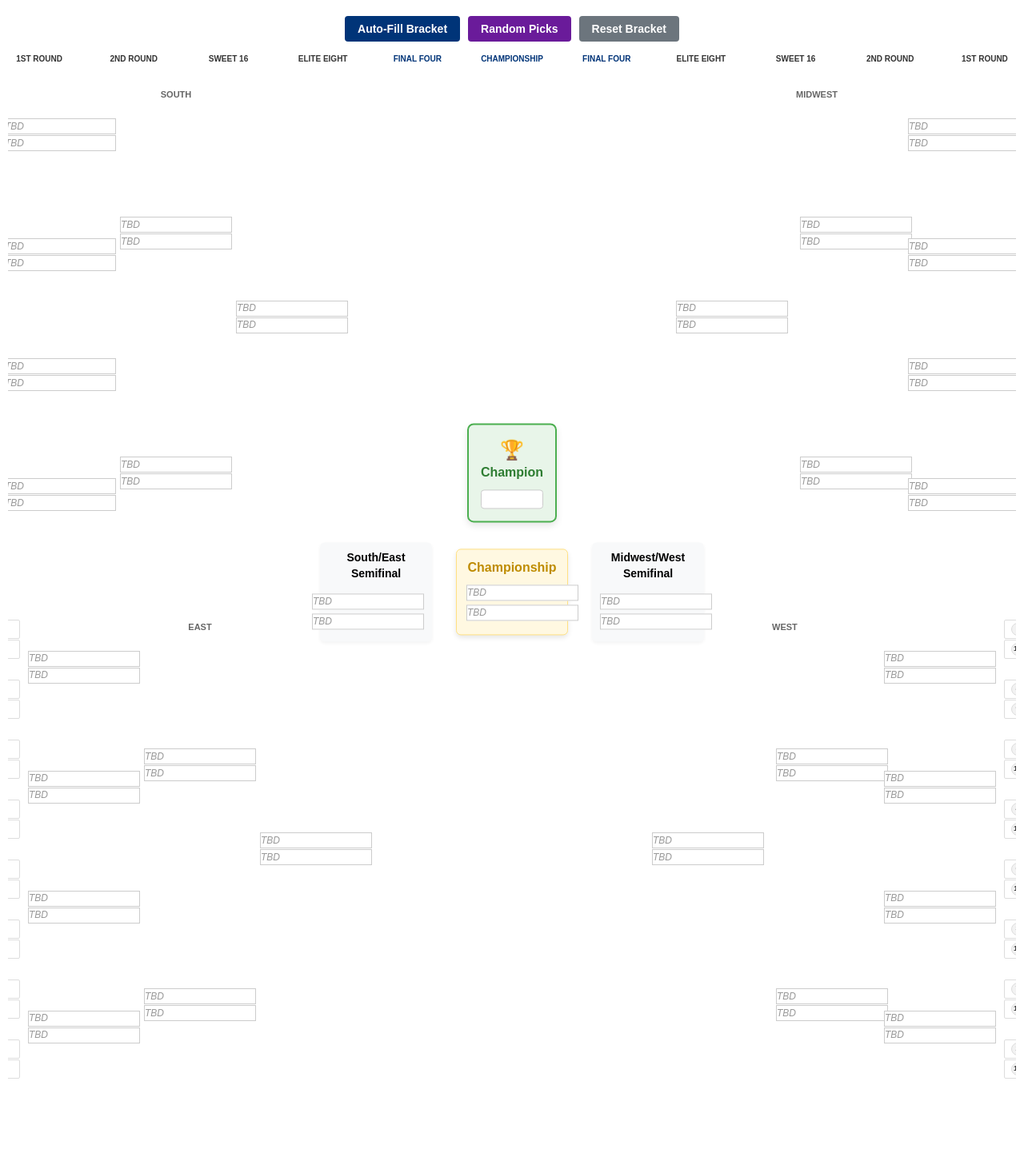
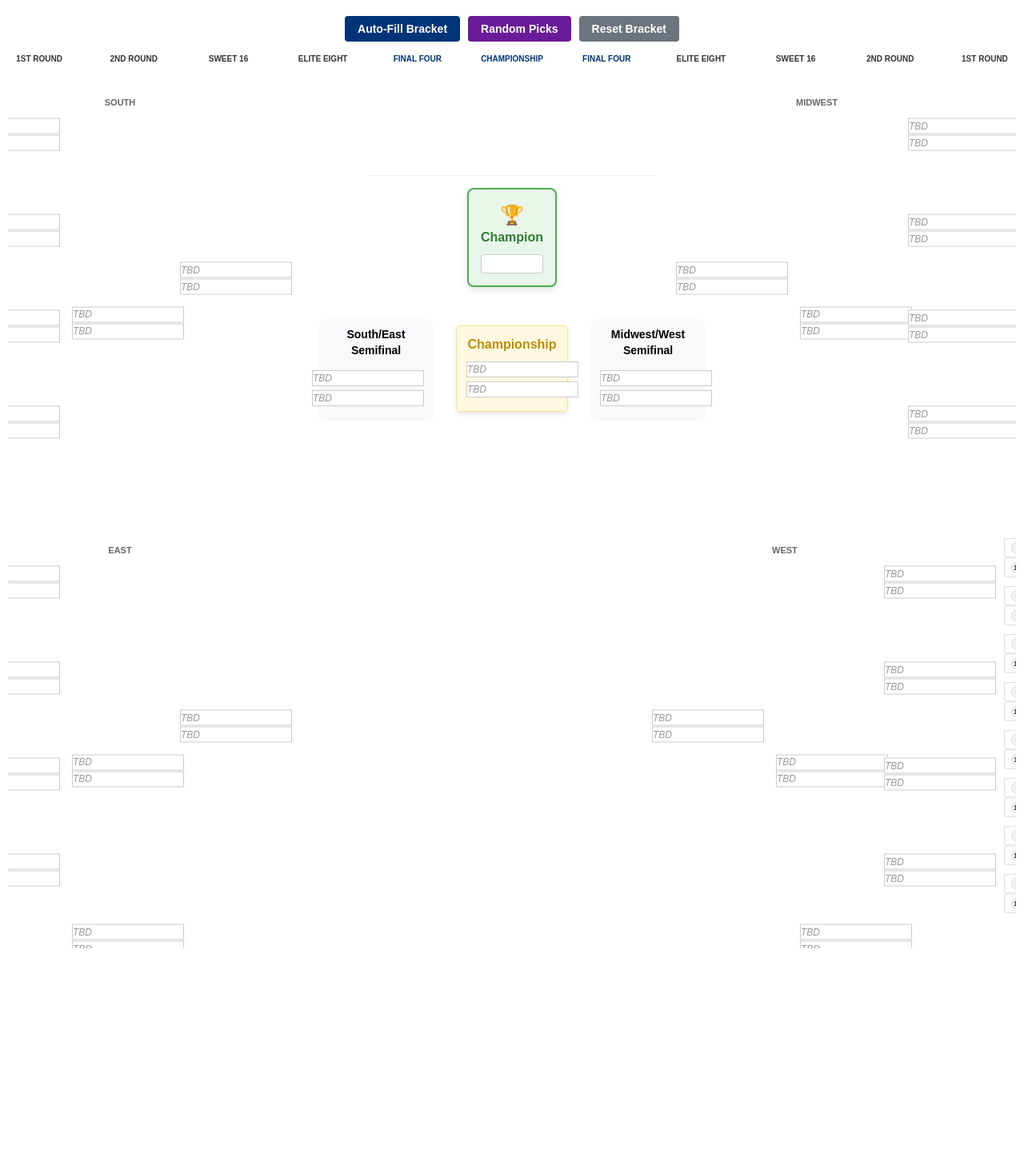
Before and after one commit to gregbkatz/madness, a Flask app: page / in a window 1280 px wide. Shown: the part 55-1522 px from the top of the page at 80% size. After the commit the page ends 1241 px from the top, so only its background shows below. Run offline with Flask 3, Linux system fonts and the light colour scheme; data that the repository does not hold is empty; some libraries are stand-ins or nearby versions.

Commit message:
vertical spacing improved

```diff
--- a/static/css/styles.css
+++ b/static/css/styles.css
@@ -55,12 +55,22 @@ body {
     position: relative;
 }
 
+/* Reset bracket layout to avoid overlapping */
 .brackets-wrapper {
     display: flex;
     flex-direction: column;
-    min-height: 650px;
-    /* Reduce overall height */
+    justify-content: center;
+    margin-top: 20px;
+}
+
+/* Main bracket container with fixed height */
+.bracket {
+    display: flex;
     width: 100%;
+    margin-bottom: 20px;
+    min-height: 280px;
+    position: relative;
+    justify-content: center;
 }
 
 /* Round headers */
@@ -68,7 +78,7 @@ body {
     display: flex;
     justify-content: space-between;
     width: 100%;
-    margin-bottom: 15px;
+    margin-bottom: 5px;
     font-weight: bold;
     text-align: center;
     max-width: 1500px;
@@ -99,28 +109,11 @@ body {
     color: #333;
 }
 
-/* Main bracket */
-.bracket {
-    display: flex;
-    width: 100%;
-    margin-bottom: 30px;
-    /* Increased from 20px */
-    min-height: 340px;
-    position: relative;
-    justify-content: center;
-}
-
-/* Left and right bracket sides */
-.bracket-left,
-.bracket-right {
-    display: flex;
-    flex: 4;
-}
-
 /* Region rounds container */
 .region-rounds {
     display: flex;
     width: 100%;
+    height: 500px;
 }
 
 /* For left regions (South and East) */
@@ -139,13 +132,10 @@ body {
 /* Center section */
 .bracket-center {
     display: flex;
-    flex-direction: column;
+    flex: 1;
     justify-content: center;
     align-items: center;
-    flex: 1;
-    padding: 0 5px;
     min-width: 280px;
-    position: relative;
 }
 
 .center-wrapper {
@@ -156,14 +146,14 @@ body {
     justify-content: center;
 }
 
-/* Round columns */
+/* Fix round positioning */
 .round {
     display: flex;
     flex-direction: column;
-    justify-content: space-around;
     margin: 0 5px;
-    height: 650px;
-    /* Reduce to make more compact */
+    height: 500px;
+    position: relative;
+    min-width: 140px;
 }
 
 .round-left {
@@ -174,39 +164,119 @@ body {
     align-items: flex-start;
 }
 
-/* Specific game spacing for different rounds */
-.round.round-0 {
-    justify-content: space-between;
-    padding: 10px 0;
-}
-
-.round.round-1 {
-    margin: 20px 0;
-}
-
-.round.round-2 {
-    padding-top: 80px;
-    padding-bottom: 80px;
-    justify-content: space-between;
-}
-
-.round.round-3 {
-    margin: 150px 0;
-}
-
-/* Game matchups */
-.game {
-    position: relative;
-    margin: 4px 0;
-    /* Reduce spacing between games in first round */
-    flex-shrink: 0;
-}
-
+/* Game wrapper base styling */
 .game-wrapper {
     position: relative;
     display: flex;
     flex-direction: column;
     justify-content: center;
+    margin: 2px 0;
+}
+
+/* First round (64 teams) game positioning */
+.round[data-round="0"] .game-wrapper:nth-child(1) {
+    position: absolute;
+    top: 0%;
+}
+
+.round[data-round="0"] .game-wrapper:nth-child(2) {
+    position: absolute;
+    top: 10%;
+}
+
+.round[data-round="0"] .game-wrapper:nth-child(3) {
+    position: absolute;
+    top: 20%;
+}
+
+.round[data-round="0"] .game-wrapper:nth-child(4) {
+    position: absolute;
+    top: 30%;
+}
+
+.round[data-round="0"] .game-wrapper:nth-child(5) {
+    position: absolute;
+    top: 40%;
+}
+
+.round[data-round="0"] .game-wrapper:nth-child(6) {
+    position: absolute;
+    top: 50%;
+}
+
+.round[data-round="0"] .game-wrapper:nth-child(7) {
+    position: absolute;
+    top: 60%;
+}
+
+.round[data-round="0"] .game-wrapper:nth-child(8) {
+    position: absolute;
+    top: 70%;
+}
+
+/* Second round (32 teams) game positioning */
+.round[data-round="1"] .game-wrapper:nth-child(1) {
+    position: absolute;
+    top: 10%;
+    transform: translateY(-50%);
+}
+
+.round[data-round="1"] .game-wrapper:nth-child(2) {
+    position: absolute;
+    top: 30%;
+    transform: translateY(-50%);
+}
+
+.round[data-round="1"] .game-wrapper:nth-child(3) {
+    position: absolute;
+    top: 50%;
+    transform: translateY(-50%);
+}
+
+.round[data-round="1"] .game-wrapper:nth-child(4) {
+    position: absolute;
+    top: 70%;
+    transform: translateY(-50%);
+}
+
+/* Sweet 16 (round 2) positioning */
+.round[data-round="2"] {
+    display: flex;
+    flex-direction: column;
+}
+
+.round[data-round="2"] .game-wrapper:nth-child(1) {
+    position: absolute;
+    top: 55%;
+    transform: translateY(-50%);
+}
+
+.round[data-round="2"] .game-wrapper:nth-child(2) {
+    position: absolute;
+    top: 225%;
+    transform: translateY(-50%);
+}
+
+/* Elite Eight (round 3) positioning */
+.round[data-round="3"] {
+    display: flex;
+    justify-content: center;
+}
+
+.round[data-round="3"] .game-wrapper:nth-child(1) {
+    position: absolute;
+    top: 40%;
+    transform: translateY(-50%);
+}
+
+/* Region label positioning */
+.region-label {
+    text-align: center;
+    font-weight: bold;
+    color: #666;
+    text-transform: uppercase;
+    font-size: 11px;
+    margin: 10px 0;
 }
 
 /* Team styling */
@@ -218,7 +288,6 @@ body {
     margin: 1px 0;
     background-color: #ffffff;
     cursor: pointer;
-    position: relative;
     align-items: center;
 }
 
@@ -247,7 +316,7 @@ body {
     text-overflow: ellipsis;
 }
 
-/* Bracket lines - to be implemented with positioning */
+/* Bracket lines */
 .connector {
     position: absolute;
     background-color: #ccc;
@@ -271,20 +340,14 @@ body {
     left: 0;
 }
 
-/* Final Four section */
+/* Final Four layout */
 .final-four {
     display: flex;
     flex-direction: column;
     align-items: center;
     justify-content: center;
     width: 100%;
-    padding: 0;
-    position: absolute;
-    top: 70%;
-    /* Change from 80% to 70% to position it more centered */
-    left: 50%;
-    transform: translate(-50%, -50%);
-    /* Keeps horizontal centering but now with vertical centering */
+    margin-top: 40px;
 }
 
 .final-four-content {
@@ -292,6 +355,9 @@ body {
     flex-direction: column;
     align-items: center;
     width: 100%;
+    margin-top: 15px;
+    border-top: 1px solid #eee;
+    padding-top: 15px;
 }
 
 .semifinal-container {
@@ -299,44 +365,50 @@ body {
     justify-content: center;
     width: 100%;
     align-items: center;
-    margin-bottom: 30px;
-    /* Increased from 20px */
+    margin: 15px 0;
 }
 
 .semifinal-matchup {
     display: flex;
     flex-direction: column;
     width: 140px;
+    background-color: #f8f9fa;
+    padding: 10px;
+    border-radius: 5px;
+    box-shadow: 0 1px 3px rgba(0, 0, 0, 0.1);
 }
 
 .left-semifinal {
     align-items: flex-end;
-    margin-right: 30px;
-    /* Increased from 25px */
+    margin-right: 25px;
 }
 
 .right-semifinal {
     align-items: flex-start;
-    margin-left: 30px;
-    /* Increased from 25px */
+    margin-left: 25px;
 }
 
+/* Championship styling */
 .championship-matchup {
     width: 140px;
-    margin: 0 30px;
-    /* Increased from 25px */
+    margin: 0 25px;
+    background-color: #fff8e1;
+    padding: 10px;
+    border-radius: 5px;
+    border: 1px solid #ffe082;
+    box-shadow: 0 2px 4px rgba(0, 0, 0, 0.1);
 }
 
-/* Champion display */
+/* Champion display styling */
 .champion-display {
-    margin-top: 20px;
-    /* Increased from 15px */
-    padding: 10px;
-    background-color: #f5f5f5;
-    border: 1px solid #ddd;
-    border-radius: 5px;
+    margin: 15px auto;
+    padding: 15px;
+    background-color: #e8f5e9;
+    border-radius: 8px;
+    box-shadow: 0 2px 5px rgba(0, 0, 0, 0.1);
+    border: 2px solid #4caf50;
     text-align: center;
-    width: 140px;
+    max-width: 200px;
 }
 
 .champion-label {
@@ -353,16 +425,6 @@ body {
     min-height: 20px;
 }
 
-/* Region labels */
-.region-label {
-    text-align: center;
-    font-weight: bold;
-    margin-bottom: 5px;
-    color: #666;
-    text-transform: uppercase;
-    font-size: 11px;
-}
-
 /* TBD placeholder */
 .team.tbd {
     color: #999;
@@ -370,108 +432,73 @@ body {
     cursor: default;
 }
 
-/* Remove round-specific spacing overrides since we manage this in JS now */
-/* Specific styling for teams in the right regions */
-.bracket-right .team {
-    /* Normal styling for team elements */
+/* Left and right bracket sides */
+.bracket-left,
+.bracket-right {
+    display: flex;
+    flex: 4;
 }
 
-/* Reduce the bottom margins only for the 1st round */
-.round[data-round="1"] .game-wrapper {
-    margin-bottom: 5px;
+/* Game matchups */
+.game {
+    position: relative;
+    margin: 4px 0;
+    flex-shrink: 0;
 }
 
-/* Fix for horizontal alignment in larger screens */
-@media (min-width: 1500px) {
-
-    /* Increased from 1400px */
-    .bracket-content {
-        margin: 0 auto;
-        max-width: 1900px;
-        /* Increased from 1800px */
-    }
-
-    /* Ensure rounds maintain fixed width */
-    .round {
-        width: 140px;
-        flex: 0 0 140px;
-    }
-
-    /* Right alignment for first round */
-    .bracket-right .region-rounds {
-        justify-content: flex-end !important;
-    }
-
-    /* Ensure the entire bracket-right container aligns with headers */
-    .bracket-right {
-        display: flex;
-        justify-content: flex-end;
-    }
-
-    /* Round headers alignment */
-    .round-headers {
-        max-width: 1900px;
-        /* Increased from 1800px */
-        margin: 0 auto;
-        display: flex;
-        justify-content: space-between;
-    }
-}
-
-/* Fix for game centering in all rounds */
-.round[data-round="1"] .game-wrapper,
-.round[data-round="2"] .game-wrapper,
-.round[data-round="3"] .game-wrapper {
-    position: relative;
-}
-
-/* This ensures each game is properly centered relative to the games in the previous round */
-.round .game {
-    position: relative;
-    left: 0;
-    right: 0;
-    margin: 0 auto;
-}
-
-/* Override for empty center in second bracket row - improves spacing */
-.bracket:nth-child(2) {
-    margin-top: 10px;
-}
-
+/* Second bracket row specific styles */
 .bracket:nth-child(2) .bracket-center {
     min-height: 220px;
-}
-
-/* Ensure vertical alignment */
-.bracket:first-child {
-    margin-bottom: 10px;
-}
-
-/* Adjust the center positions for narrow screens */
-@media (max-width: 1600px) {
-    /* These media queries are removed to prevent snapping */
-}
-
-@media (max-width: 1500px) {
-    /* These media queries are removed to prevent snapping */
-}
-
-@media (max-width: 1400px) {
-    /* These media queries are removed to prevent snapping */
 }
 
 /* Final Four specific adjustments */
 .brackets-wrapper.final-four {
     min-height: 400px;
     margin-top: -50px;
-    /* Move up slightly */
 }
 
 /* Region brackets specific adjustments */
 .region-brackets {
     display: flex;
-    margin-bottom: -40px;
-    /* Reduce gap between region brackets and Final Four */
+    margin-bottom: -20px;
+}
+
+/* Keep the bracket sections balanced */
+.bracket:first-child {
+    margin-bottom: 30px;
+}
+
+.bracket:nth-child(2) {
+    margin-top: 30px;
+}
+
+/* Fix for horizontal alignment in larger screens */
+@media (min-width: 1500px) {
+    .bracket-content {
+        margin: 0 auto;
+        max-width: 1900px;
+    }
+
+    .round {
+        width: 140px;
+        flex: 0 0 140px;
+    }
+
+    .bracket-right .region-rounds {
+        justify-content: flex-end !important;
+    }
+
+    .bracket-right {
+        display: flex;
+        justify-content: flex-end;
+    }
+
+    .round-headers {
+        max-width: 1900px;
+        margin: 0 auto;
+        display: flex;
+        justify-content: space-between;
+    }
 }
 
 /* Mobile responsive design */
@@ -492,7 +519,6 @@ body {
         min-width: 1300px;
     }
 
-    /* Make buttons stack on mobile */
     button {
         margin-bottom: 5px;
     }
```
Also changed, not shown: bracket.json (+1 -1 lines).
